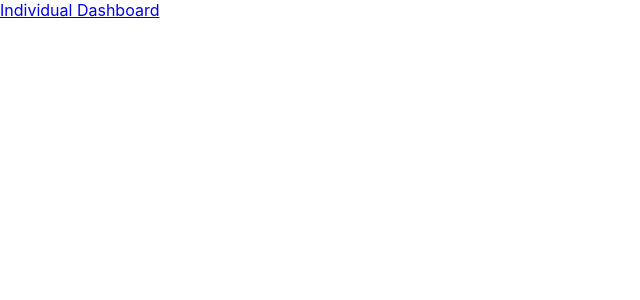
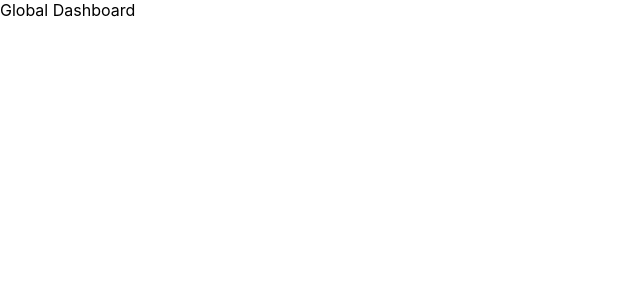
Before and after one commit to SWAmpyThings/SPA-Drain-The-Swamp, a React (Create React App) app in the folder drain-the-swamp/: page /global in a window 1280 px wide. Shown: the top 300 px of the page, without its empty margins (0-640 px from the left). Built offline with nearby package versions, Linux system fonts and the light colour scheme.

Commit message:
add default global dashboard component

```diff
--- a/drain-the-swamp/src/App.js
+++ b/drain-the-swamp/src/App.js
@@ -1,3 +1,4 @@
+import GlobalDashboard from './GlobalDashboard';
 import {
     BrowserRouter as Router,
     Link,
@@ -13,8 +14,13 @@ function App() {
                     {/* Add dashboard component here */}
                     <div>Individual Dashboard</div>
                 </Route>
+                <Route path="/global">
+                    <GlobalDashboard />
+                </Route>
                 <Route path="/">
                     <Link to="individual">Individual Dashboard</Link>
+                    <br/>
+                    <Link to="global">Global Dashboard</Link>
                 </Route>
             </Switch>
         </Router>
--- /dev/null
+++ b/drain-the-swamp/src/GlobalDashboard/GlobalDashboard.js
@@ -0,0 +1,7 @@
+import React from 'react';
+
+export const GlobalDashboard = props => {
+    return <div>Global Dashboard</div>
+};
+
+export default GlobalDashboard
--- /dev/null
+++ b/drain-the-swamp/src/GlobalDashboard/index.js
@@ -0,0 +1,3 @@
+import GlobalDashboard from './GlobalDashboard';
+
+export default GlobalDashboard;
```
Also changed, not shown: drain-the-swamp/src/GlobalDashboard/GlobalDashboard.scss (added).
